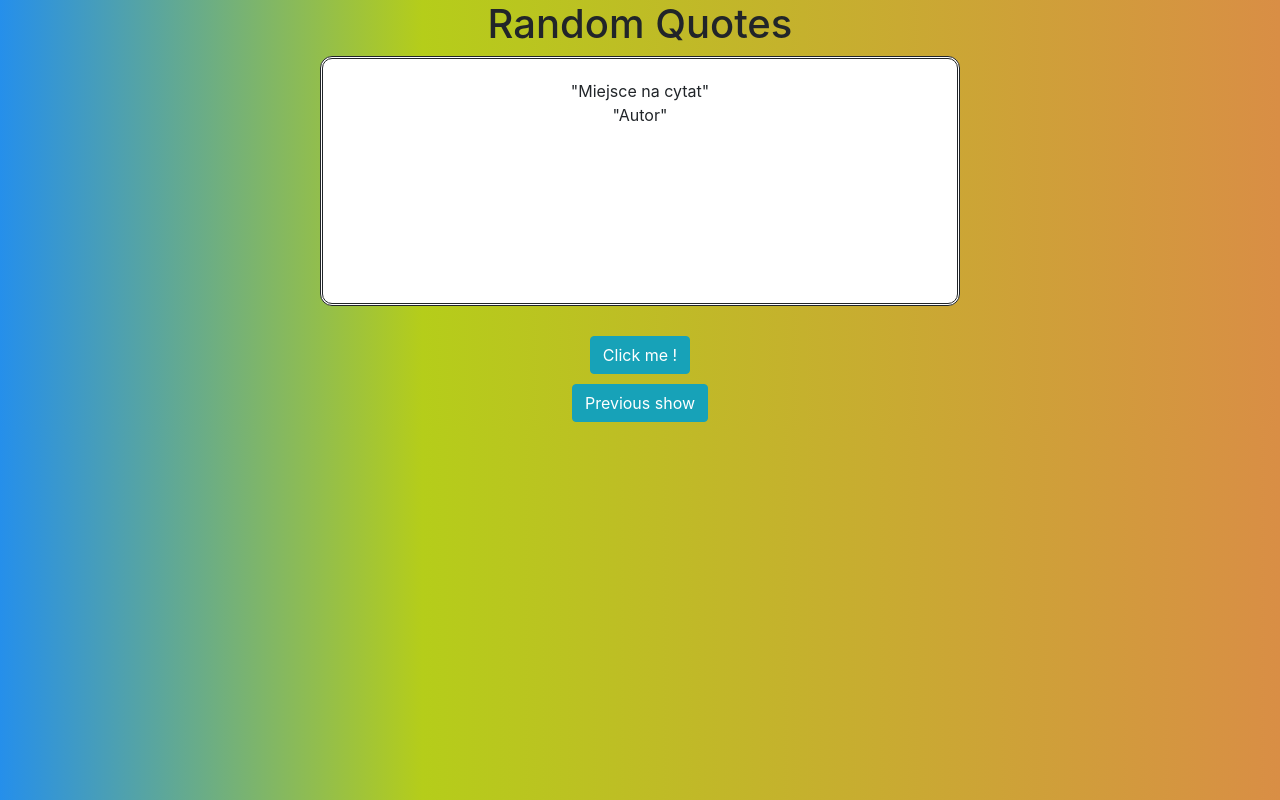
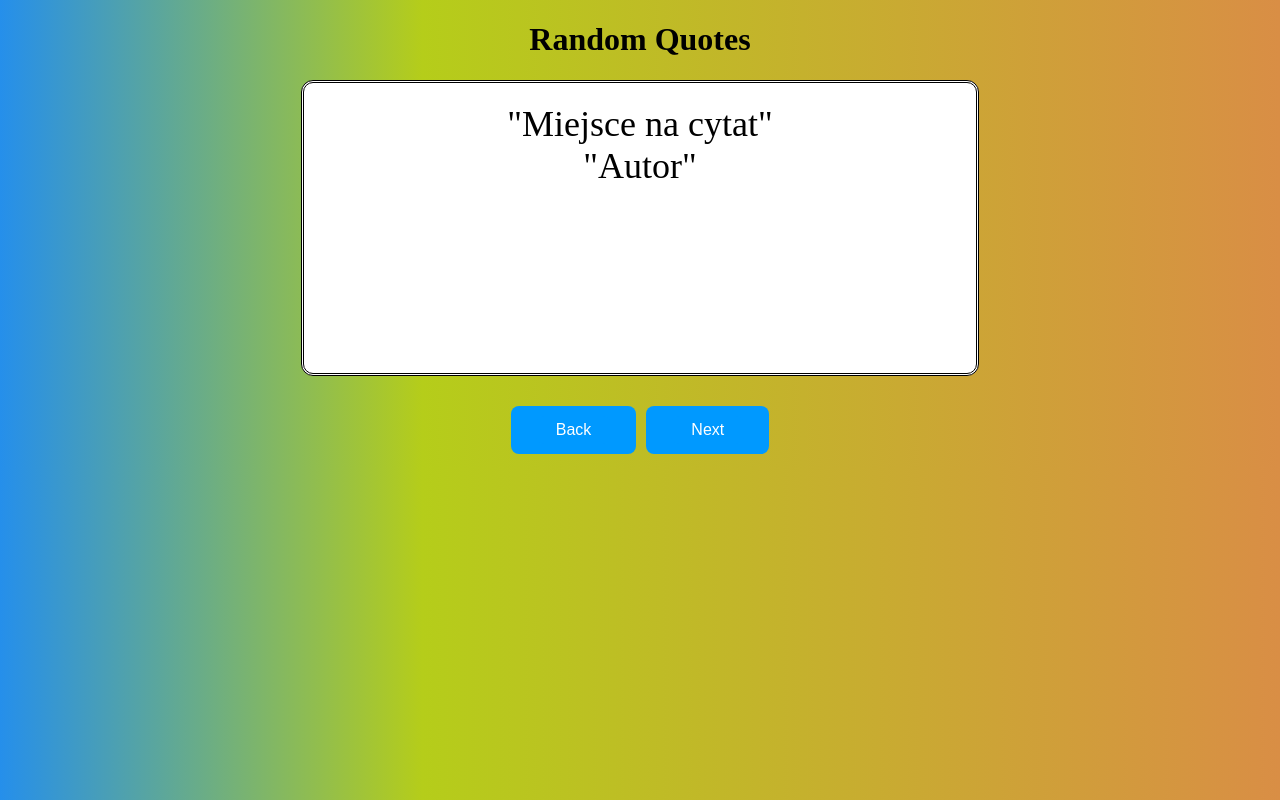
Before and after one commit to KrzysztofOGit/III-React, a React (Vite) app: page / in a window 1280 px wide. Built offline with nearby package versions, Linux system fonts and the light colour scheme; no server answers.

Commit message:
Update button and button inline

```diff
--- a/index.html
+++ b/index.html
@@ -2,7 +2,7 @@
 <html lang="en">
   <head>
     <meta charset="UTF-8" />
-		<link rel="stylesheet" href="https://stackpath.bootstrapcdn.com/bootstrap/4.5.2/css/bootstrap.min.css">
+
     <meta name="viewport" content="width=device-width, initial-scale=1.0" />
     <title>III React</title>
   </head>
--- a/src/App.jsx
+++ b/src/App.jsx
@@ -46,15 +46,16 @@
           "Autor"
         </div>
       </div>
-
+    <div>
 			<div class="button" >
-        <button onClick={showQuote} class="btn btn-info" type="button"> Click me ! </button>
+        <button onClick={showPrevious} class="button" type="button"> Back</button>
        </div>
 
 			<div class="button" >
-        <button onClick={showPrevious} class="btn btn-info" type="button"> Previous show </button>
+        <button onClick={showQuote} class="button" type="button"> Next  </button>
        </div>
 
+		</div>
     </div>
 
     </main>
--- a/src/index.css
+++ b/src/index.css
@@ -10,13 +10,13 @@
 }
 
 div.one{
+	font-size: 36px;
   background-color: white;
   margin: auto;
   border-style: double ;
   border-radius: 12px;
   height: 250px;
   width: 50%;
-  background-color: ;
   text-align: center;
   padding: 20px;
   margin-bottom: 25px;
@@ -27,8 +27,27 @@
 {
   margin-top: 25px;
   font-style: italic;
+
 }
 
-button{
+.button{
+
 	margin: 5px;
+
+  background-color: #0099ff;
+  border: none;
+  color: white;
+  padding: 5px 20px;
+  text-align: center;
+  text-decoration: none;
+  display: inline-block;
+  font-size: 16px;
+	border-radius: 8px;
+	transition-duration: 0.4s;
+
 }
+
+.button:hover {
+  background-color: #66a3ff; /* Green */
+  color: white;
+}
```
